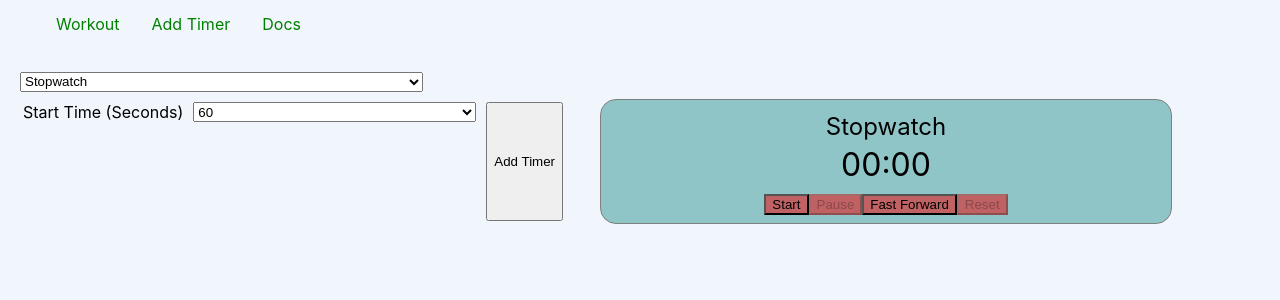
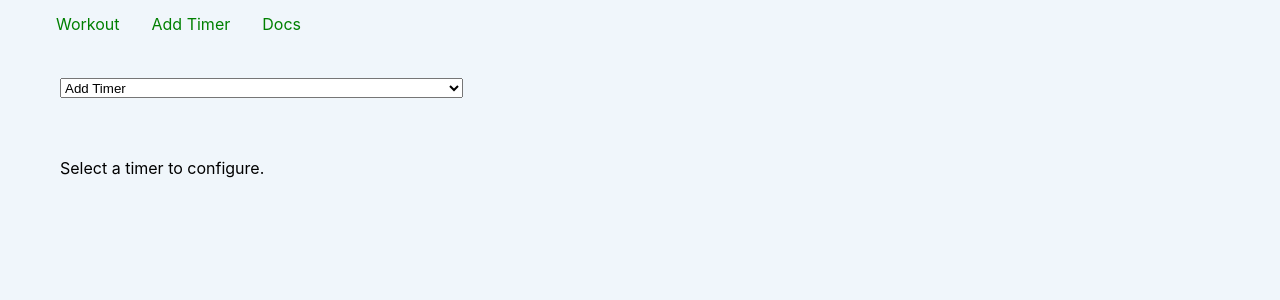
Before and after one commit to prof-tejera/assignment-2-cwelect1, a React (Create React App) app: page /assignment-2-cwelect1/add in a window 1280 px wide. Shown: the top 300 px of the page. Built offline with nearby package versions, Linux system fonts and the light colour scheme.

Commit message:
cleanup of layouts and drying up code

```diff
--- a/src/App.js
+++ b/src/App.js
@@ -6,6 +6,7 @@ import DocumentationView from "./views/DocumentationView";
 import WorkoutView from "./views/WorkoutView";
 import AddTimerView from "./views/AddTimerView";
 import AppProvider from './Context';
+import Menu from "./components/generic/Menu";
 
 const Container = styled.div`
   background: #f0f6fb;
@@ -13,11 +14,19 @@ const Container = styled.div`
   overflow: auto;
 `;
 
+// Move to Menu.js - Not tracking active page for now. No need to hve this here
+const menu_items = [
+  { displayText: "Workout", href: "/", isActive: false },
+  { displayText: "Add Timer", href: "/add", isActive: false },
+  { displayText: "Docs", href: "/docs", isActive: false  },
+];
+
 const App = () => {
   return (
     <AppProvider>
       <Container>
         <Router basename="/assignment-2-cwelect1" >
+          <Menu menu_items={menu_items}/>
           <Routes>
             <Route path="/add" element={<AddTimerView />} />
             <Route path="/docs" element={<DocumentationView />} />
--- a/src/components/generic/Menu.js
+++ b/src/components/generic/Menu.js
@@ -5,6 +5,7 @@ import { Link } from "react-router-dom";
 const StyledUL = styled.ul`
   list-style-type: none;
   margin: 0;
+  width: 100%;
 `;
 
 const NavLi = styled.li`
@@ -13,7 +14,7 @@ const NavLi = styled.li`
     background-color: ${props => props.color || "lightblue"};
   }
 `;
-<Link to="/today"/>
+
 const NavA = styled(Link)`
   display: block;
   color: ${props => props.color || "green"};
--- a/src/components/timers/TimerConfig.js
+++ b/src/components/timers/TimerConfig.js
@@ -173,6 +173,14 @@ const TimerConfig = (props) => {
     );
   }
 
+  const Default = () => {
+    return(
+      <ClearDiv className="timer">
+        Select a timer to configure.
+      </ClearDiv>
+    );
+  }
+
   if (props.type === 'Stopwatch') {
     return <Stopwatch/>
   } else if (props.type === 'Countdown') {
@@ -181,6 +189,8 @@ const TimerConfig = (props) => {
     return <XY/>
   } else if (props.type === 'Tabata') {
     return <Tabata/>
+  } else {
+    return <Default />
   }
 
 };
--- a/src/views/AddTimerView.js
+++ b/src/views/AddTimerView.js
@@ -1,13 +1,13 @@
 import React from "react";
 import styled from "styled-components";
-import Menu from "../components/generic/Menu";
 import Select from "../components/generic/Select";
 import TimerConfig from "../components/timers/TimerConfig";
 import { useState } from "react";
 
 const Container = styled.div`
-  background: #f0f6fb;
+  display: grid;
   height: 100vh;
+  width: 100%;
   overflow: auto;
 `;
 
@@ -15,18 +15,12 @@ const Section = styled.section`
   width: 90%;
   height: 10rem;
   display: grid;
-  padding: 20px;
+  padding-left: 60px;
   align-items: center;
 `;
 
-const menu_items = [
-  { displayText: "Workout", href: "/", isActive: false },
-  { displayText: "Add Timer", href: "/add", isActive: true },
-  { displayText: "Docs", href: "/docs", isActive: false  },
-];
-
 const AddTimerView = () => {
-  const [timerType, setTimerType] = useState('Stopwatch');
+  const [timerType, setTimerType] = useState('Default');
 
   const handleOnChange = (type) => {
     setTimerType(type.target.value);
@@ -34,7 +28,6 @@ const AddTimerView = () => {
 
   return (
     <Container>
-      <Menu menu_items={menu_items}/>
       <Section>
         <Select
           value={timerType}
--- a/src/views/DocumentationView.js
+++ b/src/views/DocumentationView.js
@@ -5,7 +5,6 @@ import Loading from "../components/generic/Loading";
 import Buttons from "../components/generic/Buttons";
 import DisplayTime from "../components/generic/DisplayTime";
 import DisplayRounds from "../components/generic/DisplayRounds";
-import Menu from "../components/generic/Menu";
 
 const Container = styled.div`
   display: grid;
@@ -21,19 +20,12 @@ const Title = styled.div`
   font-size: 2rem;
 `;
 
-const menu_items = [
-  { displayText: "Workout", href: "/", isActive: false },
-  { displayText: "Add Timer", href: "/add", isActive: true },
-  { displayText: "Docs", href: "/docs", isActive: false  },
-];
-
 /**
  * You can document your components by using the DocumentComponent component
  */
 const Documentation = () => {
   return (
     <Container>
-    <Menu menu_items={menu_items}/>
       <NotBlock>
         <Title>Documentation</Title>
         <DocumentComponent
--- a/src/views/WorkoutView.js
+++ b/src/views/WorkoutView.js
@@ -1,13 +1,12 @@
 import React, { useEffect } from "react";
 import styled from "styled-components";
-import Menu from "../components/generic/Menu";
 import { useContext } from 'react';
 import { AppContext } from "../Context";
 import TimerView from "../views/TimerView";
 import calculateTotalWorkoutTime from "../utils/helpers";
 
 const Container = styled.section`
-  width: 1fr;
+  width: 100%;
   height: 1fr;
 
   display: grid;
@@ -36,63 +35,30 @@ const ColumnDiv = styled.div`
   margin-top: 7px;
 `;
 
-const menu_items = [
-  { displayText: "Workout", href: "/", isActive: true },
-  { displayText: "Add Timer", href: "/add", isActive: false },
-  { displayText: "Docs", href: "/docs", isActive: false  },
-];
-
 const WorkoutView = () => {
-  const {activeIndex, addItem, queue, totalWorkoutTime, setTotalWorkoutTime, TIMER_TYPES} = useContext(AppContext);
+  const {queue, totalWorkoutTime, setTotalWorkoutTime, TIMER_TYPES} = useContext(AppContext);
 
   useEffect(() => {
     setTotalWorkoutTime(calculateTotalWorkoutTime(queue));
   }, [queue, setTotalWorkoutTime]);
 
-  const handleOnAdd = () => {
-    addItem({
-        type: 'Stopwatch',
-        maxTime: 60
-    });
-    addItem({
-        type: 'Countdown',
-        startTime: 5
-    });
-    addItem({
-        type: 'XY',
-        rounds: 2,
-        startTime: 5
-    });
-    addItem({
-        type: 'Tabata',
-        rounds: 2,
-        workTime: 5,
-        restTime: 5
-    });
-  }
-
-  const handleOnReset = () => {
-
-  }
-
   const displayTotalWorkoutTime = () => {
     const hours = ("" + Math.floor((totalWorkoutTime / 3600) % 360)).slice(-2);
-    let hours_or_hours = (hours > 1) ? "hours" : "hour";
+    let hour_or_hours = (hours > 1 || hours < 1) ? "hours" : "hour";
     const minutes = (" " + Math.floor((totalWorkoutTime / 60) % 60)).slice(-2) + " min ";
     const seconds = (" 0" + Math.floor((totalWorkoutTime / 1) % 60)).slice(-2) + " sec";
 
-    return (hours + " " + hours_or_hours + " " + minutes + seconds);
+    return (hours + " " + hour_or_hours + " " + minutes + seconds);
   }
 
   return (
     <Container>
-      <SideBar>
-          <Menu menu_items={menu_items}/>
-      </SideBar>
+      <SideBar/>
       <Body>
         <ColumnDiv>
           <Timers>
           <div>Total Workout Time: {displayTotalWorkoutTime()}</div>
+          <button onClick={console.log(queue[0])}>Start Workout</button>
             {queue.map((t, i) => {
               const timerProps = {
                 key: i,
```
